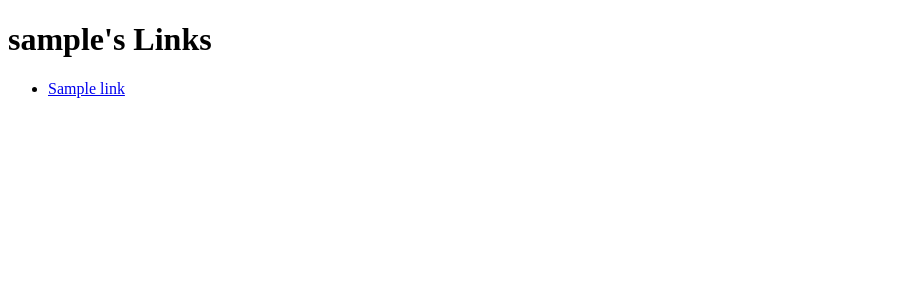
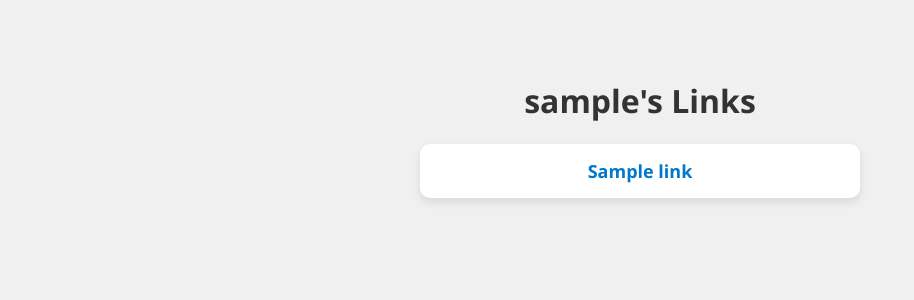
Before and after one commit to crsbo/my-links-app, a Flask app: template templates/bio.html in a window 1280 px wide. Shown: the top 300 px of the page, without its empty margins (0-914 px from the left). Run offline with Flask 3, Linux system fonts and the light colour scheme; the template is opened without the code that fills it: most values are stand-ins (such as "Sample title", 1, 10 or a date in 2020).

Commit message:
Update bio.html

```diff
--- a/templates/bio.html
+++ b/templates/bio.html
@@ -1,16 +1,50 @@
-<!-- bio.html -->
+<!-- templates/bio.html -->
 <!DOCTYPE html>
 <html lang="en">
 <head>
     <meta charset="UTF-8">
-    <title>{{ username }}'s Bio Links</title>
+    <title>{{ username }}'s Bio</title>
+    <style>
+        body {
+            font-family: 'Segoe UI', sans-serif;
+            background: #f0f0f0;
+            text-align: center;
+            padding: 50px;
+        }
+        h1 {
+            color: #333;
+        }
+        .link-card {
+            background: white;
+            border-radius: 10px;
+            padding: 15px 20px;
+            margin: 15px auto;
+            width: 80%;
+            max-width: 400px;
+            box-shadow: 0 4px 8px rgba(0,0,0,0.1);
+        }
+        .link-card a {
+            text-decoration: none;
+            color: #0077cc;
+            font-weight: bold;
+            font-size: 18px;
+        }
+        .link-card a:hover {
+            color: #005fa3;
+        }
+    </style>
 </head>
 <body>
     <h1>{{ username }}'s Links</h1>
-    <ul>
+
+    {% if links %}
         {% for title, url in links %}
-            <li><a href="{{ url }}" target="_blank">{{ title }}</a></li>
+            <div class="link-card">
+                <a href="{{ url }}" target="_blank">{{ title }}</a>
+            </div>
         {% endfor %}
-    </ul>
+    {% else %}
+        <p>No links added yet.</p>
+    {% endif %}
 </body>
 </html>
```
